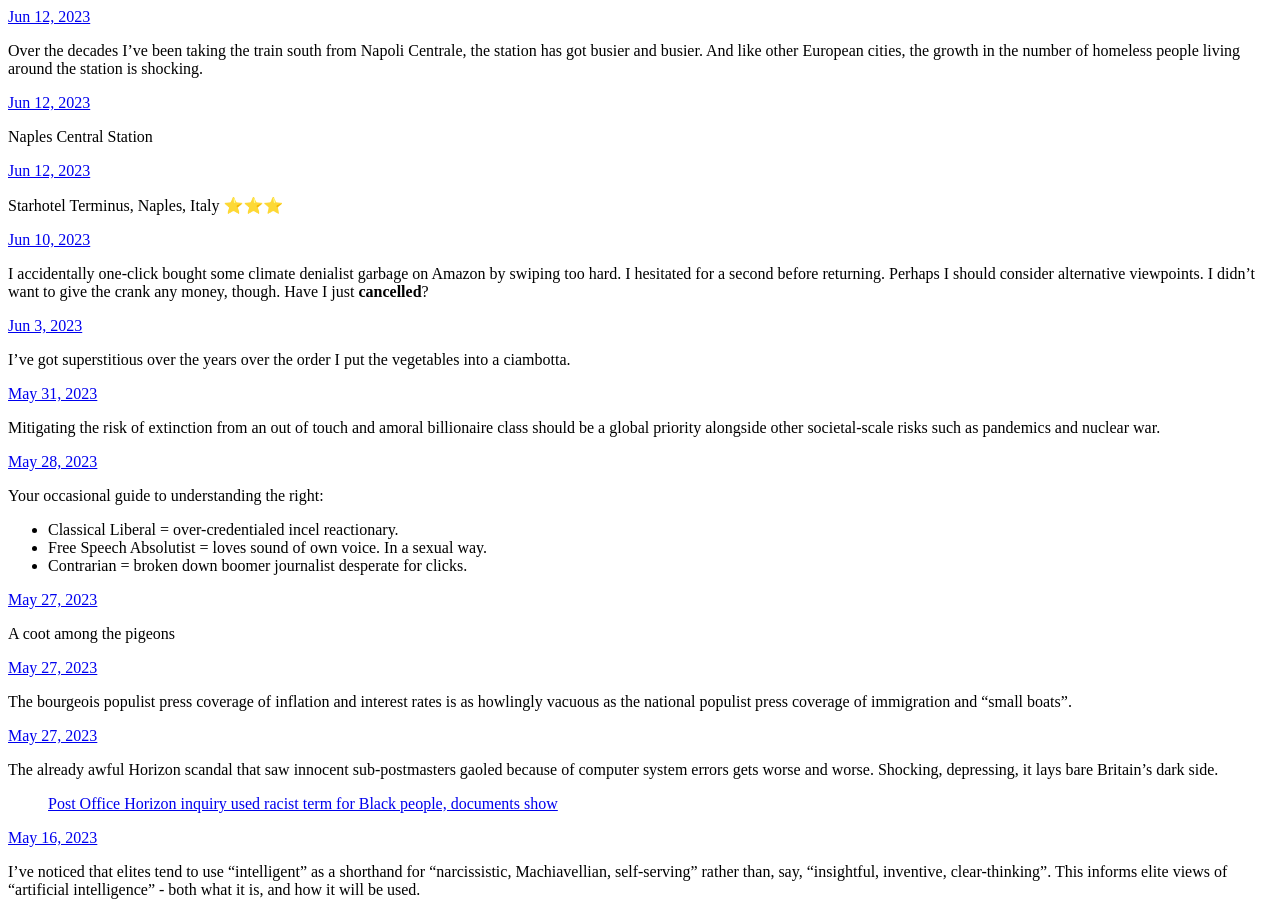
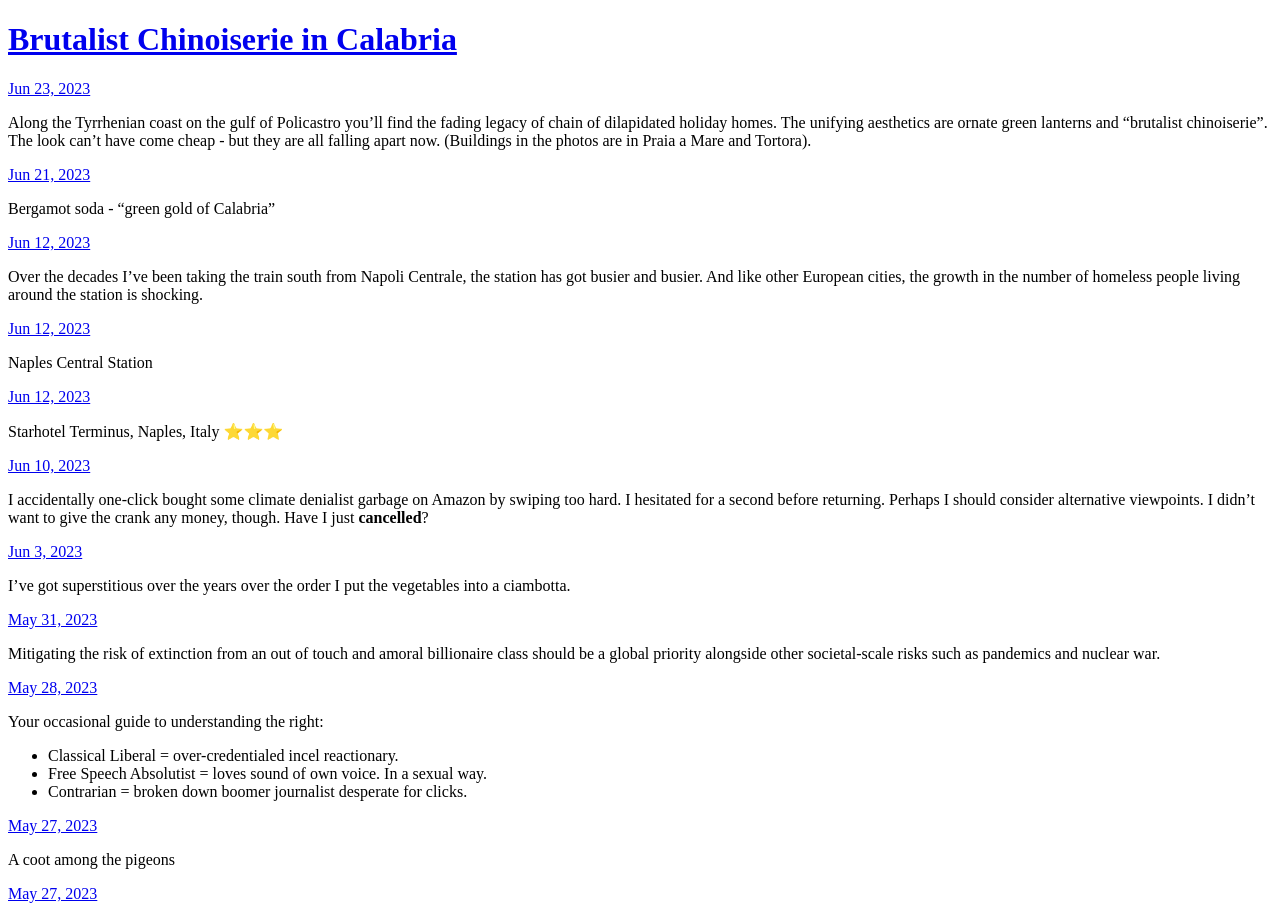
Before and after one commit to m-metcalfe/lastchance.rodeo, a plain HTML site: page index.html in a window 1280 px wide. Shown: the top 905 px of the page. Drawn offline with Linux system fonts and the light colour scheme.

Commit message:
Archiving from Micro.blog.

```diff
--- a/index.html
+++ b/index.html
@@ -21,6 +21,32 @@
 <div class="h-feed">
 
 
+
+	  <div class="h-entry">
+
+			<h1><a href="https://lastchance.rodeo/2023/06/23/brutalist-chinoiserie-in.html">Brutalist Chinoiserie in Calabria</a></h1>
+
+
+		<a href="https://lastchance.rodeo/2023/06/23/brutalist-chinoiserie-in.html" class="u-url"><time class="dt-published" datetime="2023-06-23 01:09:45 &#43;0100">Jun 23, 2023</time></a>
+
+		<div class="e-content">
+			 <p>Along the Tyrrhenian coast on the gulf of Policastro you&rsquo;ll find the fading legacy of chain of dilapidated holiday homes. The unifying aesthetics are ornate green lanterns and &ldquo;brutalist chinoiserie&rdquo;. The look can&rsquo;t have come cheap - but they are all falling apart now. (Buildings in the photos are in Praia a Mare and Tortora).</p>
+<p><!-- raw HTML omitted --><!-- raw HTML omitted --><!-- raw HTML omitted --><!-- raw HTML omitted --></p>
+
+		</div>
+	  </div>
+
+	  <div class="h-entry">
+
+
+		<a href="https://lastchance.rodeo/2023/06/21/bergamot-soda-green.html" class="u-url"><time class="dt-published" datetime="2023-06-21 11:59:27 &#43;0100">Jun 21, 2023</time></a>
+
+		<div class="e-content">
+			 <p>Bergamot soda - “green gold of Calabria”</p>
+<!-- raw HTML omitted -->
+
+		</div>
+	  </div>
 
 	  <div class="h-entry">
 
```
